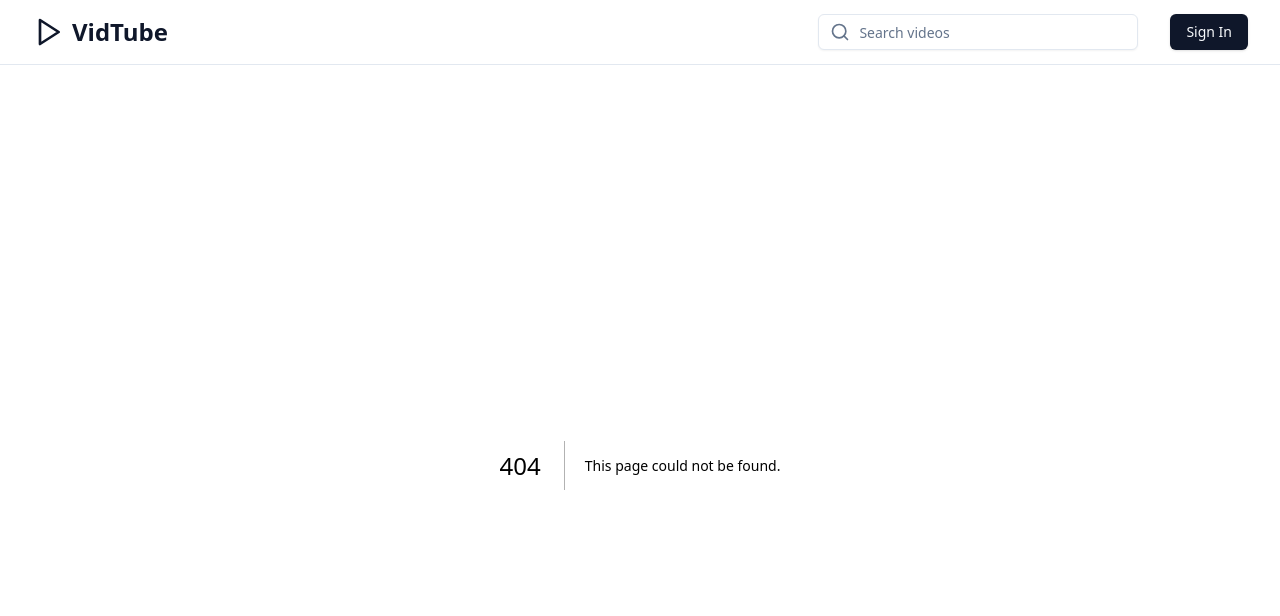
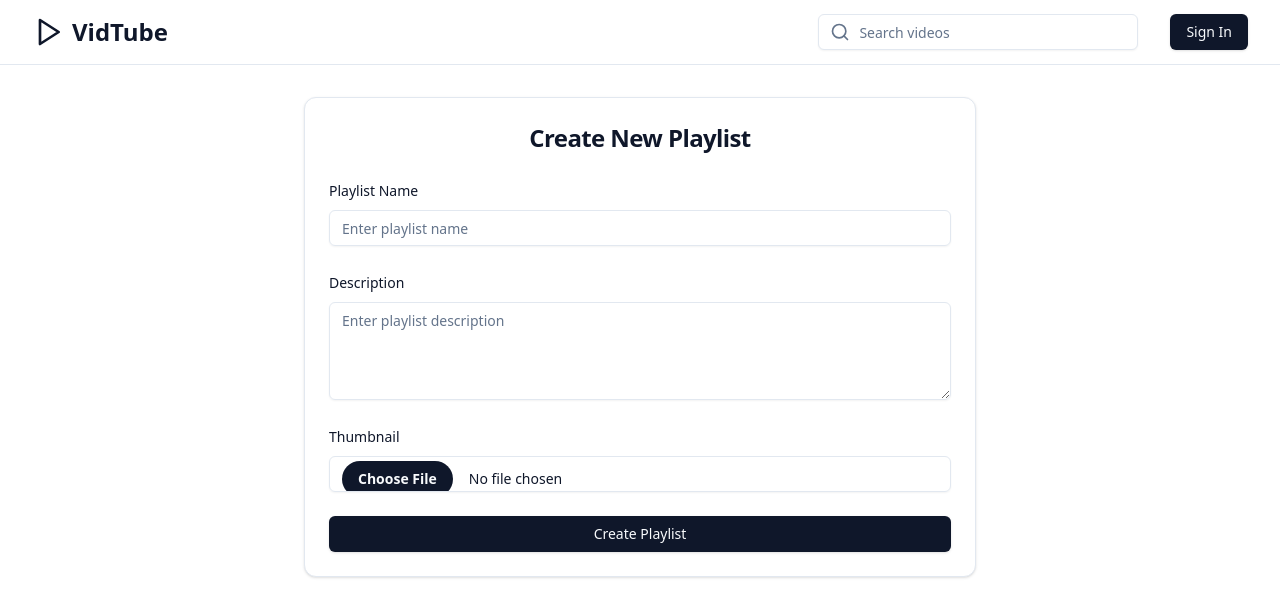
Before and after one commit to sbhuvan455/VidTube, a Next.js app in the folder frontend/: page /n/createplaylist in a window 1280 px wide. Before the commit this address had no page. Shown: the top 616 px of the page. Built offline with nearby package versions, Linux system fonts and the light colour scheme.

Commit message:
create playlist page completed

```diff
--- /dev/null
+++ b/frontend/src/app/n/createplaylist/page.tsx
@@ -0,0 +1,117 @@
+"use client"
+
+import React, { useState } from 'react'
+import { Button } from "@/components/ui/button"
+import { Input } from "@/components/ui/input"
+import { Textarea } from "@/components/ui/textarea"
+import { Label } from "@/components/ui/label"
+import { Card, CardContent, CardHeader, CardTitle } from "@/components/ui/card"
+import { AlertCircle } from "lucide-react"
+import axios from 'axios'
+import { Alert, AlertDescription, AlertTitle } from "@/components/ui/alert"
+
+export default function CreatePlaylist() {
+    const [name, setName] = useState('')
+    const [description, setDescription] = useState('')
+    const [thumbnail, setThumbnail] = useState<File | null>(null)
+    const [isSubmitting, setIsSubmitting] = useState(false)
+    const [error, setError] = useState('')
+    const [success, setSuccess] = useState(false)
+
+    const handleThumbnailChange = (e: React.ChangeEvent<HTMLInputElement>) => {
+        if (e.target.files && e.target.files[0]) {
+        const file = e.target.files[0]
+            setThumbnail(file)
+        }
+    }
+
+    const handleSubmit = async (e: React.FormEvent) => {
+        e.preventDefault()
+
+        setIsSubmitting(true)
+        setError('')
+        setSuccess(false)
+
+        const formData = new FormData()
+
+        formData.append('name', name)
+        formData.append('description', description)
+
+        if (thumbnail) formData.append('thumbnail', thumbnail)
+
+        await axios.post(`/api/v1/playlists`, formData, {
+            headers: {'Content-Type': 'multipart/form-data'}
+        })
+        .then((response) => {
+            console.log(response.data.data);
+            setSuccess(true)
+        })
+        .catch((error) => {
+            setError(`An error occurred while publishing the video. Please try again, ${error.message}`)
+        }).finally(() => {
+            setIsSubmitting(false)
+        })
+    }
+
+    return (
+        <div className="container mx-auto px-4 py-8">
+        <Card className="max-w-2xl mx-auto">
+            <CardHeader>
+            <CardTitle className="text-2xl font-bold text-center">Create New Playlist</CardTitle>
+            </CardHeader>
+            <CardContent>
+            <form onSubmit={handleSubmit} className="space-y-6">
+                <div className="space-y-2">
+                <Label htmlFor="name">Playlist Name</Label>
+                <Input
+                    id="name"
+                    type="text"
+                    placeholder="Enter playlist name"
+                    value={name}
+                    onChange={(e) => setName(e.target.value)}
+                    required
+                />
+                </div>
+                <div className="space-y-2">
+                <Label htmlFor="description">Description</Label>
+                <Textarea
+                    id="description"
+                    placeholder="Enter playlist description"
+                    value={description}
+                    onChange={(e) => setDescription(e.target.value)}
+                    rows={4}
+                />
+                </div>
+                <div className="space-y-2">
+                <Label htmlFor="thumbnail">Thumbnail</Label>
+                <Input
+                    id="thumbnail"
+                    type="file"
+                    accept="image/*"
+                    onChange={handleThumbnailChange}
+                    className="file:mr-4 file:py-2 file:px-4 file:rounded-full file:border-0 file:text-sm file:font-semibold file:bg-primary file:text-primary-foreground hover:file:bg-primary/90"
+                />
+                </div>
+                {error && (
+                    <Alert variant="destructive">
+                        <AlertCircle className="h-4 w-4" />
+                        <AlertTitle>Error</AlertTitle>
+                        <AlertDescription>{error}</AlertDescription>
+                    </Alert>
+                )}
+                {success && (
+                    <Alert>
+                        <AlertCircle className="h-4 w-4" />
+                        <AlertTitle>Success</AlertTitle>
+                        <AlertDescription>Your video has been published successfully!</AlertDescription>
+                    </Alert>
+                )}
+                <Button type="submit" className="w-full" disabled={isSubmitting}>
+                    {isSubmitting ? 'Creating Playlist...' : 'Create Playlist'}
+                </Button>
+            </form>
+            </CardContent>
+        </Card>
+        </div>
+    )
+}
```
Also changed, not shown: 1 other file (tests, documents, lock files or other folders).
